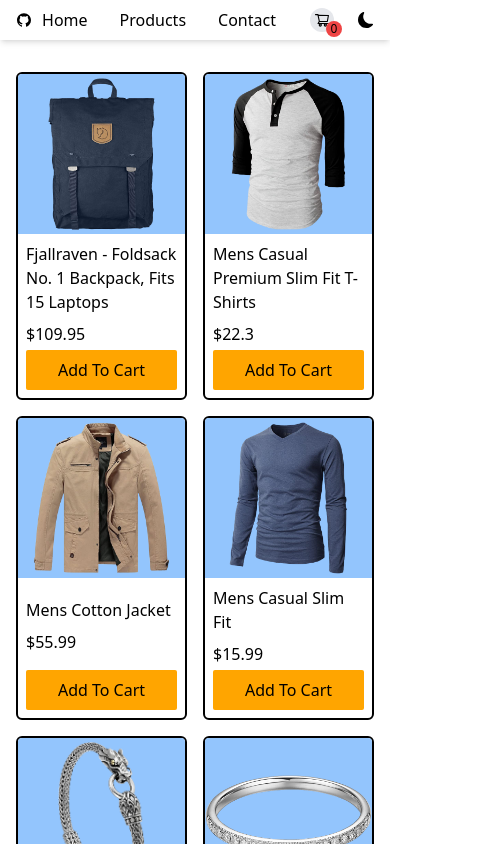
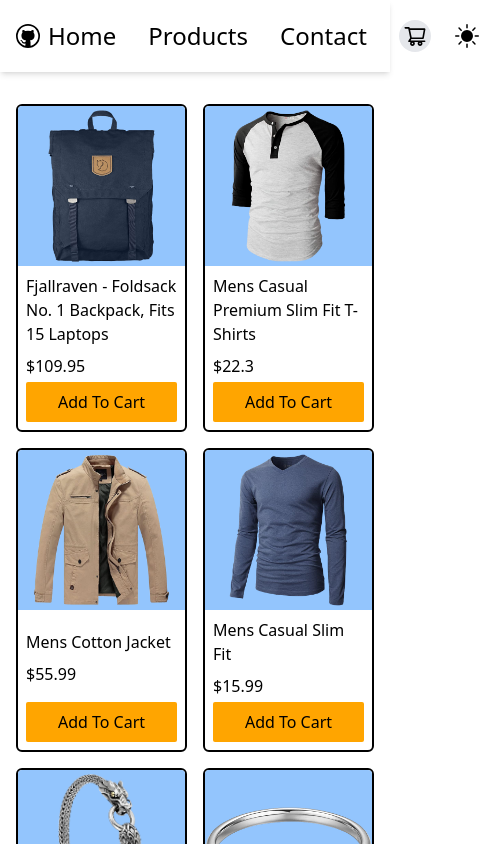
Before and after one commit to Complexlity/eCommerce-site, a React (Vite) app: page /products in a window 390 px wide. Shown: the top 844 px of the page, 479 px wide, since content can reach past the window. Built offline with nearby package versions, Linux system fonts and the light colour scheme.

Commit message:
Add clickable darkmode icons

```diff
--- a/src/components/Cart.tsx
+++ b/src/components/Cart.tsx
@@ -28,7 +28,7 @@
       {overlay && (
         <div className="z-2 fixed inset-0  min-h-screen">
           <div className=" min-h- absolute inset-0 w-full bg-gray-800 opacity-[80%]"></div>
-          <div className=" absolute top-0 right-0 w-[80%] max-w-[400px] bg-white opacity-[100%] md:w-[60%]">
+          <div className=" absolute top-0 right-0 h-full w-[80%] max-w-[400px] bg-white opacity-[100%] md:w-[60%]">
             <div
               className="absolute left-4 top-4"
               onClick={() => dispatch(toggleOverlay())}
--- a/src/components/Navbar.tsx
+++ b/src/components/Navbar.tsx
@@ -1,19 +1,24 @@
 import { Link } from "react-router-dom";
 import { AiOutlineShoppingCart, AiFillGithub } from "react-icons/ai";
 import { BsFillSunFill, BsMoonFill } from "react-icons/bs";
+import { VscGithub } from "react-icons/vsc";
 import type { RootState } from "../store/index.js";
 import { useDispatch, useSelector } from "react-redux";
+import { toggleTheme } from "../store/theme.js";
 import { toggleOverlay } from "../store/overlay.js";
 import { Badge } from "@mui/material";
 
 const Navbar = () => {
   const count = useSelector((state: RootState) => state.counter.value);
   const overlay = useSelector((state: RootState) => state.overlay);
+  const darkTheme = useSelector((state: RootState) => state.darkTheme);
   const dispatch = useDispatch();
+  const toggleThemes = () => dispatch(toggleTheme());
   return (
-    <nav className="flex items-center justify-between px-4 shadow-md">
+    <nav className="flex items-center justify-between py-3 px-4 text-2xl shadow-md">
       <div>
-        <AiFillGithub />
+        {/* <AiFillGithub /> */}
+        <VscGithub />
       </div>
       <ul className="mx-auto flex items-center justify-end gap-4">
         <li className="h-full  py-2 px-2">
@@ -35,13 +40,19 @@
           <Badge>
             <AiOutlineShoppingCart cursor={"pointer"} height="100%" />
           </Badge>
-          <span className="absolute bottom-[-.3rem] left-4 flex h-[1rem] w-[1rem]  items-center justify-center rounded-full bg-red-500 text-xs">
-            {count}
-          </span>
+          {count > 0 && (
+            <span className="absolute bottom-[-.3rem] left-4 flex h-[1rem] w-[1rem]  items-center justify-center rounded-full bg-red-500 text-xs">
+              {count}
+            </span>
+          )}
         </div>
         <div>
-          {/* <BsFillSunFill /> */}
-          <BsMoonFill />
+          {!darkTheme && (
+            <BsFillSunFill className="cursor-pointer" onClick={toggleThemes} />
+          )}
+          {darkTheme && (
+            <BsMoonFill className="cursor-pointer" onClick={toggleThemes} />
+          )}
         </div>
       </div>
     </nav>
--- a/src/store/counterSlice.ts
+++ b/src/store/counterSlice.ts
@@ -3,12 +3,12 @@
 
 export interface CounterState {
   value: number,
-  totalPrice: number
+  totalPrice: number,
 }
 
 const initialState: CounterState = {
   value: 0,
-  totalPrice: 0
+  totalPrice: 0,
 }
 
 export const counterSlice = createSlice({
@@ -32,6 +32,6 @@
 })
 
 // Action creators are generated for each case reducer function
-export const { increment, decrement, incrementPrice, decrementPrice } = counterSlice.actions
+export const { increment, decrement, incrementPrice, decrementPrice, } = counterSlice.actions
 
 export default counterSlice.reducer
--- a/src/store/index.ts
+++ b/src/store/index.ts
@@ -3,12 +3,14 @@
 import CounterReducer from './counterSlice.js'
 import ShopItems from './shop.js'
 import Overlay from './overlay.js'
+import themeSlice from './theme.js'
 export const store = configureStore({
   reducer: {
     counter: CounterReducer,
     cartList: CartReducer,
     itemsList: ShopItems,
-    overlay: Overlay
+    overlay: Overlay,
+    darkTheme: themeSlice,
   },
 })
 
--- /dev/null
+++ b/src/store/theme.ts
@@ -0,0 +1,16 @@
+import { createSlice, PayloadAction } from "@reduxjs/toolkit";
+
+const initialState: boolean = false
+
+export const themeSlice = createSlice({
+    name: 'darkTheme',
+    initialState,
+    reducers: {
+        toggleTheme: ((state: boolean) => {
+            return !state
+        })
+    }
+})
+
+export const { toggleTheme } = themeSlice.actions
+export default themeSlice.reducer
```
